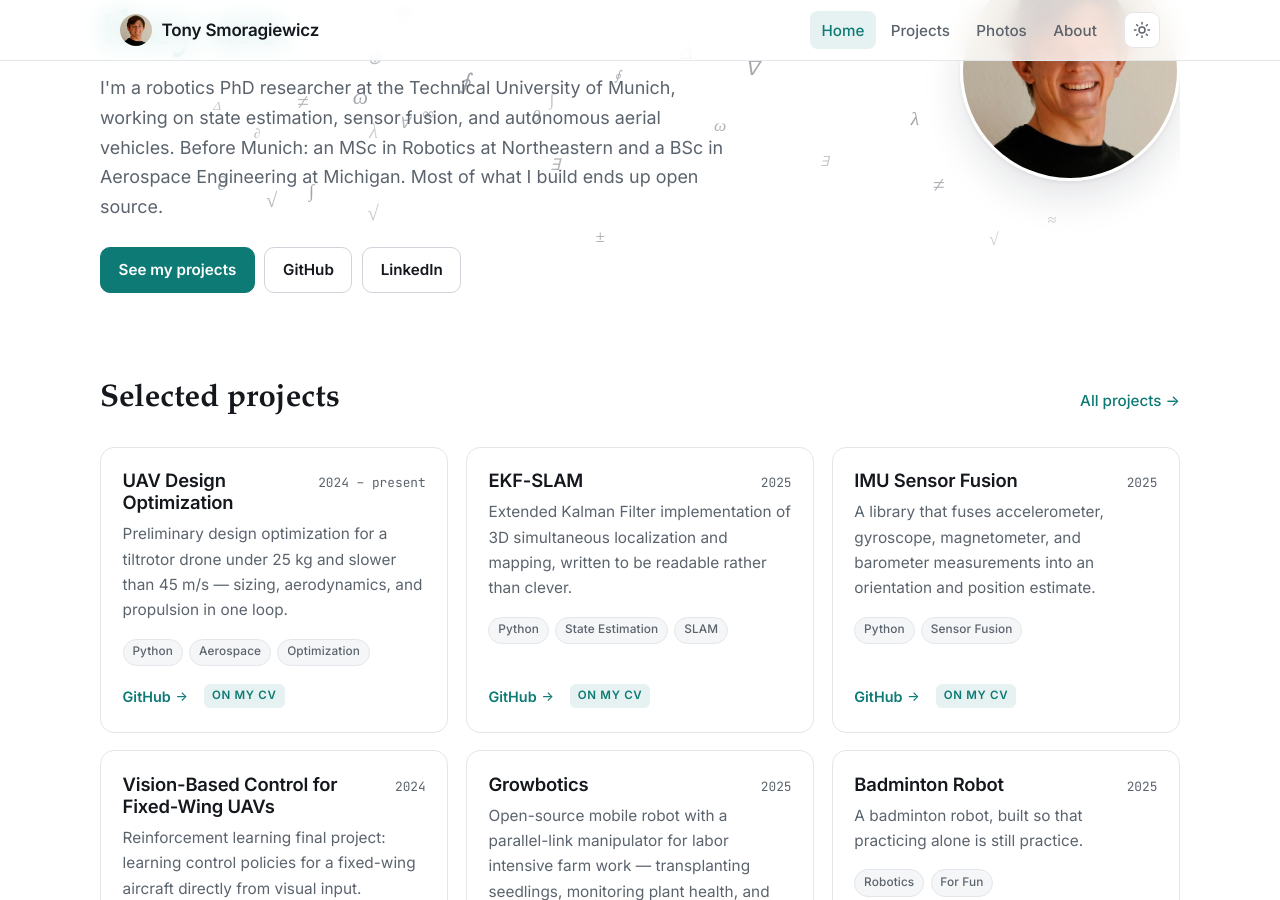
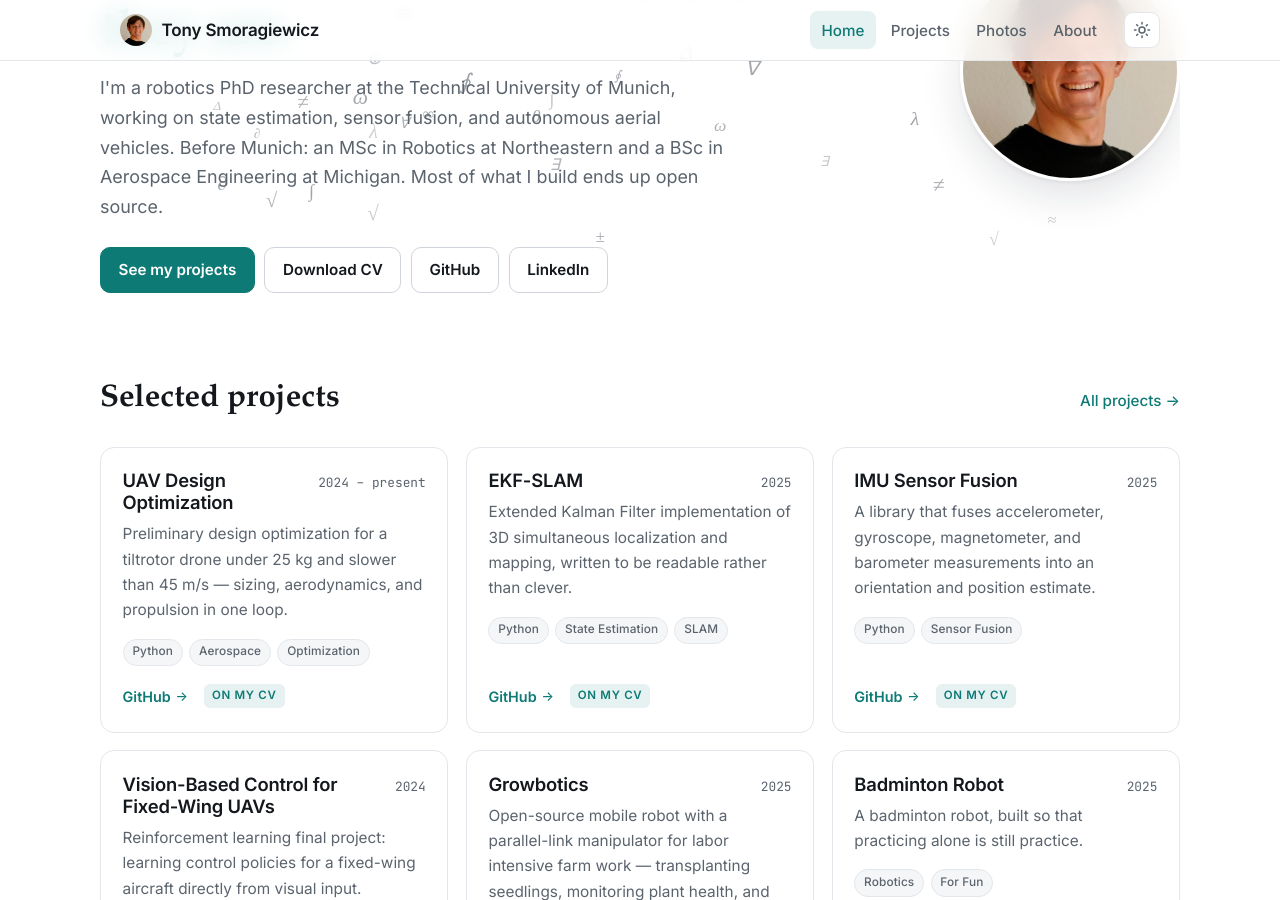
Before and after one commit to Tsmorz/Tsmorz.github.io, a Jekyll site: the page built from index.html, in a window 1280 px wide and 900 px high, scrolled down 301 px. Built offline with Jekyll 4.4.1, drawn with Linux system fonts in a browser that asks for light colours; some web fonts are replaced.

Commit message:
Wire up the Download CV button
Moves the CV into assets/ (per the repo's own convention — see the
comment above cv_url) and points cv_url at it, which turns on the
"Download CV" button on the homepage and About page that's been
conditionally hidden until now.

Co-Authored-By: Claude Sonnet 5 <noreply@anthropic.com>

```diff
--- a/_config.yml
+++ b/_config.yml
@@ -21,7 +21,7 @@ social:
   scholar:
 
 # Set to a file you drop in /assets/ to show a "Download CV" button, e.g. /assets/cv.pdf
-cv_url:
+cv_url: /assets/Tony_Smoragiewicz_CV.pdf
 
 sass:
   style: compressed
```
Also changed, not shown: 1 other file.
